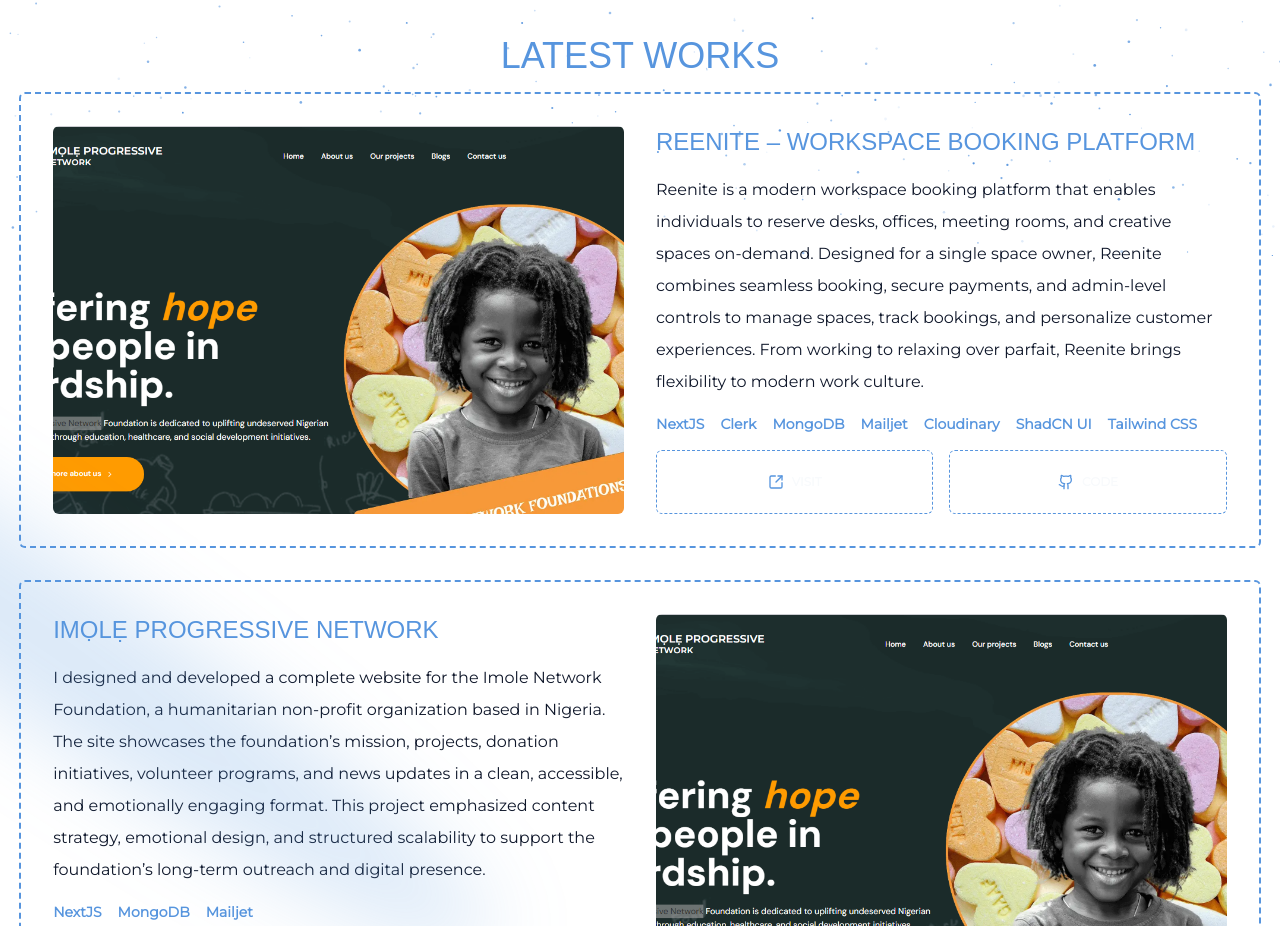
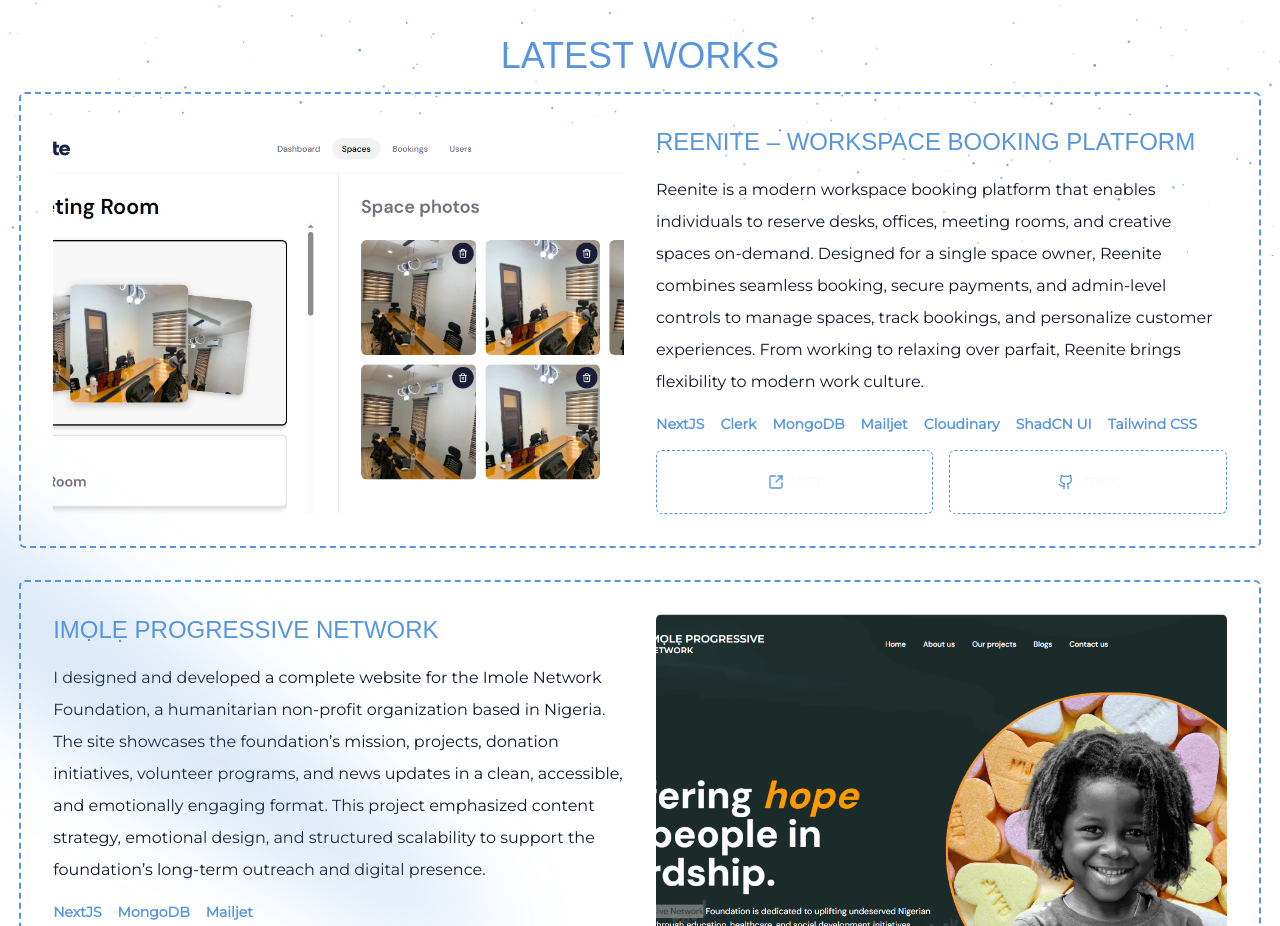
Before and after one commit to tomiwa-adelae/tomiwa-adelae, a Next.js app: page / in a window 1280 px wide. Shown: the part 1216-2142 px from the top of the page. Built offline with nearby package versions, Linux system fonts and the light colour scheme; a web font is replaced by a local one.

Commit message:
Added to more projects

```diff
--- a/constants/index.ts
+++ b/constants/index.ts
@@ -30,7 +30,7 @@
 
 export const latestWorks = [
 	{
-		image: "/assets/imole.png",
+		image: "/assets/reenite.png",
 		title: "Reenite – Workspace Booking Platform",
 		description:
 			"Reenite is a modern workspace booking platform that enables individuals to reserve desks, offices, meeting rooms, and creative spaces on-demand. Designed for a single space owner, Reenite combines seamless booking, secure payments, and admin-level controls to manage spaces, track bookings, and personalize customer experiences. From working to relaxing over parfait, Reenite brings flexibility to modern work culture.",
```
